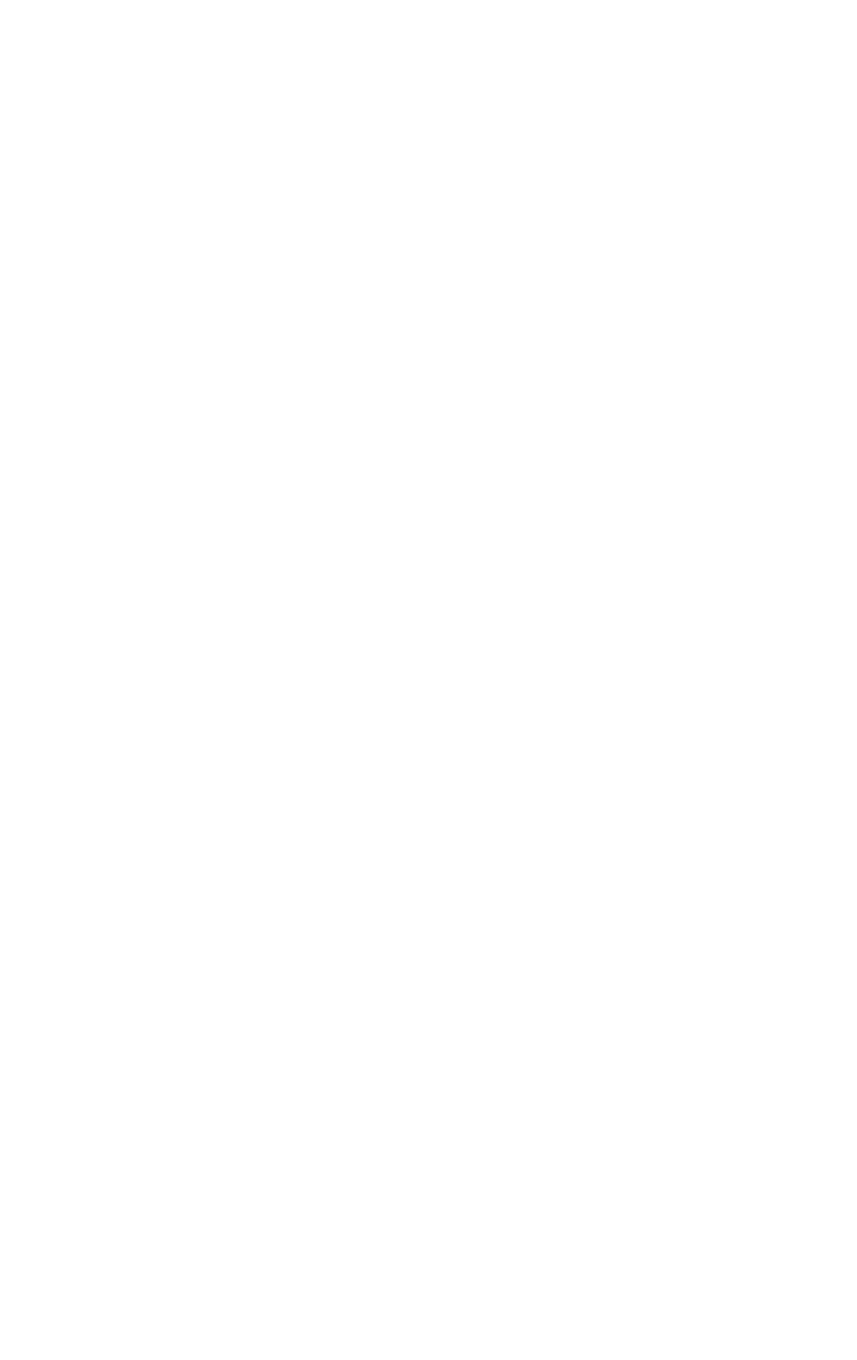
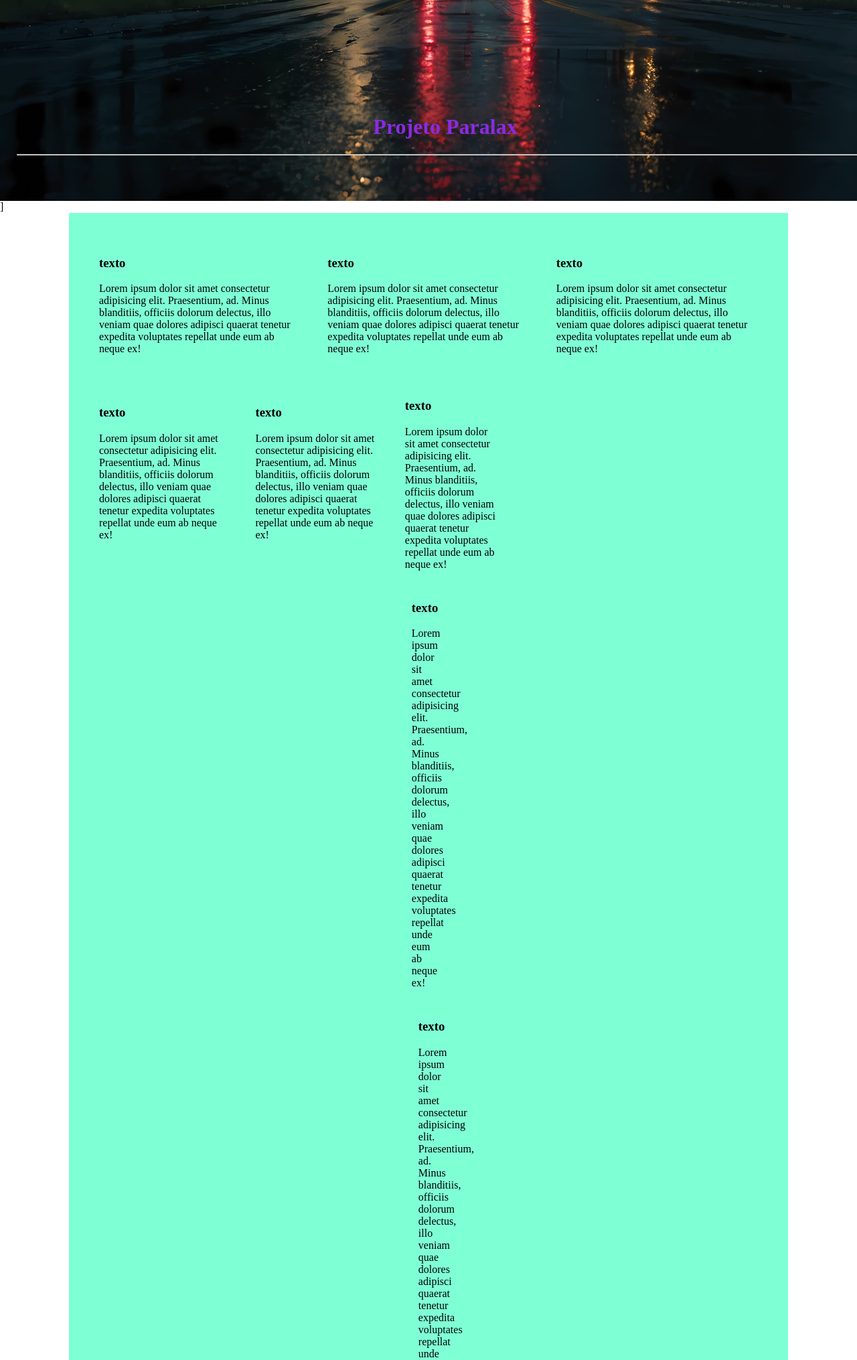
Before and after one commit to BuenoStein/SENAI, a PHP site: page / in a window 1280 px wide; the page is wider, and only the part inside the window is pictured. Before the commit the part shown is empty. Shown: the top 2031 px of that part at 67% size. Before the commit the page ends 800 px from the top of that part, so only its background shows below. Run offline with PHP 8.4, Linux system fonts and the light colour scheme.

Commit message:
Arrumando Aula7

```diff
--- a/SENAI/Aula7/css/style.css
+++ b/SENAI/Aula7/css/style.css
@@ -1,6 +1,61 @@
-html, body{
+/* fontes do google */
+html,body{
+    margin:0;
+    padding:0;
+    height:0;
+}
+/* Tags-Class-IDS */
+.container{
+
+    width:80%;
+    margin:0 auto;
+    padding:25px;
+    background-color: aquamarine;
+}
+
+.container-fluid{
+ /* 100% largura da pagina */
     width:100%;
-    height:100%;
-    padding:0;
-    margin:0;
+    height:30%;
+    padding:25px;
 }
+.row{
+    display: flex;
+}
+.col1{
+    width:33%;
+    padding:20px;
+}
+.col2{
+    width:50%;
+    padding:20px;
+}
+.col3{
+    width:25%;
+    padding:10px;
+
+}
+.imgTopo{
+    background-image:url(../img/ai-generated-8820543_1920.png);
+    background-position:bottom center;
+    background-repeat:no-repeat;
+    /* cover é um ajuste na tela */
+    background-size:cover;
+    background-attachment: fixed;
+    color:blueviolet;
+    padding-bottom: 150px;
+    padding-top:150px;
+    text-align: center;
+}
+.imgRodape{
+    background-image:url(../img/dark-1850684_1920.jpg);
+    background-position:center;
+    background-repeat:no-repeat;
+    /* cover é um ajuste na tela */
+    background-size:cover;
+    background-attachment: fixed;
+    color:blueviolet;
+    padding-bottom: 150px;
+    padding-top:150px;
+    text-align: center;
+}
--- a/SENAI/Aula7/index.html
+++ b/SENAI/Aula7/index.html
@@ -4,14 +4,56 @@
     <meta charset="UTF-8">
     <meta name="viewport" content="width=device-width, initial-scale=1.0">
     <title>Paralax</title>
+
+    <!-- CSS Externo -->
     <link rel="stylesheet" href="css/style.css">
 </head>
 <body>
+    <!-- topo da pagina -->
+    <div class="container-fluid imgTopo">
+        <h1>Projeto Paralax</h1>
+        <hr>
+    </div>
 
-<div class="top"></div>
-<div class="container"></div>
-<div class="container-bottom"></div>
+    <!-- conteudo da pagina -->
+    <div class="conteudo">]
 
+    </div>
+<div class="container">
+    <div class="row">
+        <div class="col1">
+            <h3>texto</h3>
+        <p>Lorem ipsum dolor sit amet consectetur adipisicing elit. Praesentium, ad. Minus blanditiis, officiis dolorum delectus, illo veniam quae dolores adipisci quaerat tenetur expedita voluptates repellat unde eum ab neque ex!</p>
+        </div>
+        <div class="col1">
+            <h3>texto</h3>
+        <p>Lorem ipsum dolor sit amet consectetur adipisicing elit. Praesentium, ad. Minus blanditiis, officiis dolorum delectus, illo veniam quae dolores adipisci quaerat tenetur expedita voluptates repellat unde eum ab neque ex!</p></div>
+        <div class="col1"><h3>texto</h3>
+            <p>Lorem ipsum dolor sit amet consectetur adipisicing elit. Praesentium, ad. Minus blanditiis, officiis dolorum delectus, illo veniam quae dolores adipisci quaerat tenetur expedita voluptates repellat unde eum ab neque ex!</p></div>
+    </div>
+    <div class="row">
+        <div class="col2"><h3>texto</h3>
+            <p>Lorem ipsum dolor sit amet consectetur adipisicing elit. Praesentium, ad. Minus blanditiis, officiis dolorum delectus, illo veniam quae dolores adipisci quaerat tenetur expedita voluptates repellat unde eum ab neque ex!</p></div>
+        <div class="col2"><h3>texto</h3>
+            <p>Lorem ipsum dolor sit amet consectetur adipisicing elit. Praesentium, ad. Minus blanditiis, officiis dolorum delectus, illo veniam quae dolores adipisci quaerat tenetur expedita voluptates repellat unde eum ab neque ex!</p></div>
+
+    <div class="row">
+        <div class="col3"><h3>texto</h3>
+            <p>Lorem ipsum dolor sit amet consectetur adipisicing elit. Praesentium, ad. Minus blanditiis, officiis dolorum delectus, illo veniam quae dolores adipisci quaerat tenetur expedita voluptates repellat unde eum ab neque ex!</p>
+
+        <div class="col3"><h3>texto</h3>
+            <p>Lorem ipsum dolor sit amet consectetur adipisicing elit. Praesentium, ad. Minus blanditiis, officiis dolorum delectus, illo veniam quae dolores adipisci quaerat tenetur expedita voluptates repellat unde eum ab neque ex!</p>
+        <div class="col3"><h3>texto</h3>
+            <p>Lorem ipsum dolor sit amet consectetur adipisicing elit. Praesentium, ad. Minus blanditiis, officiis dolorum delectus, illo veniam quae dolores adipisci quaerat tenetur expedita voluptates repellat unde eum ab neque ex!</p>
+        <div class="col3"><h3>texto</h3>
+            <p>Lorem ipsum dolor sit amet consectetur adipisicing elit. Praesentium, ad. Minus blanditiis, officiis dolorum delectus, illo veniam quae dolores adipisci quaerat tenetur expedita voluptates repellat unde eum ab neque ex!</p>
+</div>
+
+    <!-- rodapé da pagina -->
+    <div class="container-fluid imgRodape">
+        <p><a href="https://bnits.com.br">BNITS Design for Web</a>- Copyrights &copy;</p>
+    </div>
 
 </body>
+
 </html>
```
Also changed, not shown: SENAI/Aula7/img/ai-generated-8820543_1920.png (added), SENAI/Aula7/img/dark-1850684_1920.jpg (added).
